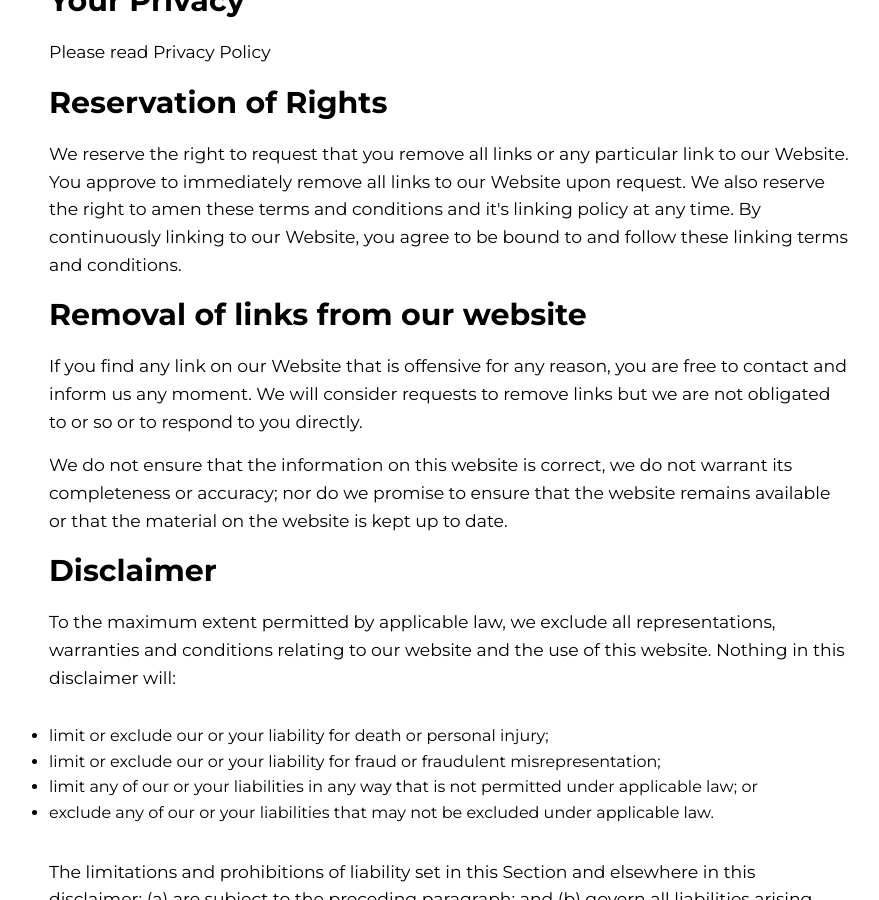
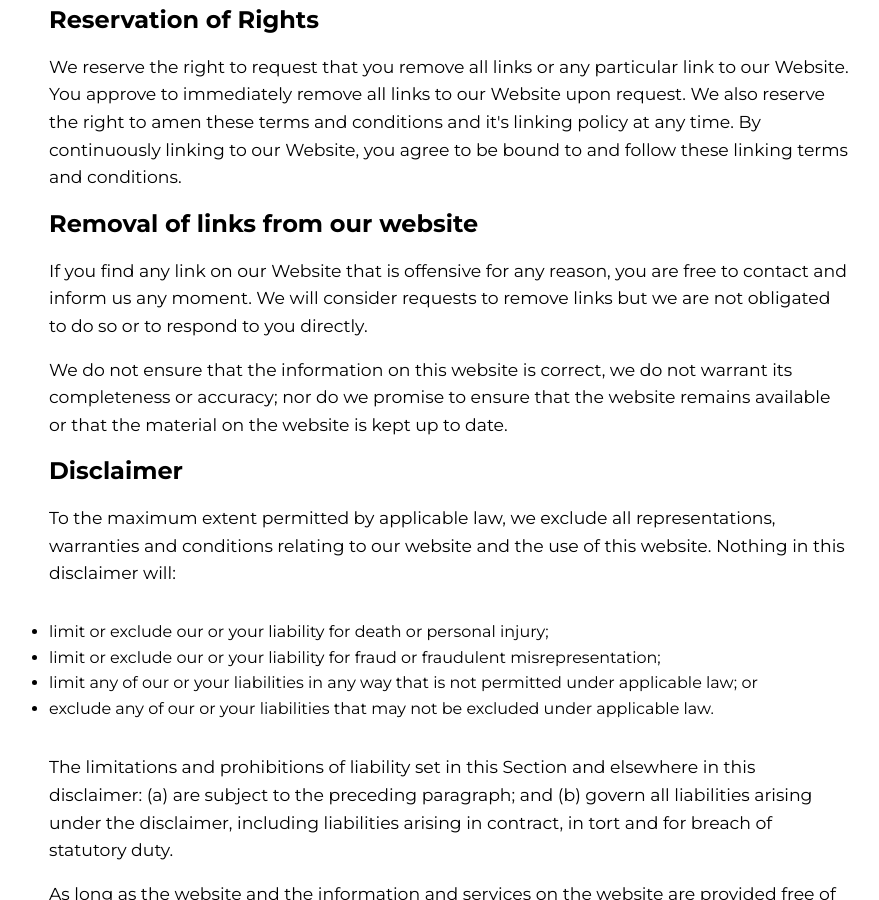
Before and after one commit to GG1982/vina-da-uva, a Jekyll site: the page built from pages/terms-conditions.html, in a window 1280 px wide and 900 px high, scrolled down 3924 px. Shown: the whole window, without its empty margins (191-1070 px from the left). Built offline with Jekyll 4.4.1, drawn with Linux system fonts in a browser that asks for light colours; some of the changed text lies outside the part shown.

```diff
--- a/pages/privacy-cookie-policy.html
+++ b/pages/privacy-cookie-policy.html
@@ -29,8 +29,7 @@
     <p>You can prevent cookies by adjusting the settings on your browser (see your browser Help for how to do this). Be
         aware that disabling cookies will affect the functionality of this and many other websites that you visit. Disabling
         cookies will usually result in also disabling certain functionality and features of this site. Therefore it is
-        recommended that you do not disable cookies. This Cookies Policy was created with the help of the <a
-            href="https://www.cookiepolicygenerator.com/cookie-policy-generator/">Cookies Policy Generator</a>.</p>
+        recommended that you do not disable cookies.</p>
     <p><strong>The Cookies We Set</strong></p>
 
     <ul>
--- a/pages/terms-conditions.html
+++ b/pages/terms-conditions.html
@@ -26,7 +26,7 @@
         the singular, plural, capitalization and/or he/she or they, are taken as interchangeable and therefore as referring
         to same.</p>
 
-    <h3 class="font-1"><strong>Cookies</strong></h3>
+    <h3 class="font-0"><strong>Cookies</strong></h3>
 
     <p>We employ the use of cookies. By accessing Uva d'Italia, you agreed to use cookies in agreement with the Vino Da
         Uva's Privacy Policy. </p>
@@ -35,7 +35,7 @@
         website to enable the functionality of certain areas to make it easier for people visiting our website. Some of our
         affiliate/advertising partners may also use cookies.</p>
 
-    <h3 class="font-1"><strong>License</strong></h3>
+    <h3 class="font-0"><strong>License</strong></h3>
 
     <p>Unless otherwise stated, Vino Da Uva and/or its licensors own the intellectual property rights for all material on
         Uva d'Italia. All intellectual property rights are reserved. You may access this from Uva d'Italia for your own
@@ -77,7 +76,7 @@
     <p>You hereby grant Vino Da Uva a non-exclusive license to use, reproduce, edit and authorize others to use, reproduce
         and edit any of your Comments in any and all forms, formats or media.</p>
 
-    <h3 class="font-1 class=font-1"><strong>Hyperlinking to our Content</strong></h3>
+    <h3 class="font-0 class=font-0"><strong>Hyperlinking to our Content</strong></h3>
 
     <p>The following organizations may link to our Website without prior written approval:</p>
 
@@ -132,40 +131,40 @@
 
     <p>No use of Vino Da Uva's logo or other artwork will be allowed for linking absent a trademark license agreement.</p>
 
-    <h3 class=font-1><strong>iFrames</strong></h3>
+    <h3 class=font-0><strong>iFrames</strong></h3>
 
     <p>Without prior approval and written permission, you may not create frames around our Webpages that alter in any way
         the visual presentation or appearance of our Website.</p>
 
-    <h3 class="font-1"><strong>Content Liability</strong></h3>
+    <h3 class="font-0"><strong>Content Liability</strong></h3>
 
     <p>We shall not be hold responsible for any content that appears on your Website. You agree to protect and defend us
         against all claims that is rising on your Website. No link(s) should appear on any Website that may be interpreted
         as libelous, obscene or criminal, or which infringes, otherwise violates, or advocates the infringement or other
         violation of, any third party rights.</p>
 
-    <h3 class=font-1><strong>Your Privacy</strong></h3>
+    <h3 class=font-0><strong>Your Privacy</strong></h3>
 
     <p>Please read Privacy Policy</p>
 
-    <h3 class=font-1><strong>Reservation of Rights</strong></h3>
+    <h3 class=font-0><strong>Reservation of Rights</strong></h3>
 
     <p>We reserve the right to request that you remove all links or any particular link to our Website. You approve to
         immediately remove all links to our Website upon request. We also reserve the right to amen these terms and
         conditions and it's linking policy at any time. By continuously linking to our Website, you agree to be bound to and
         follow these linking terms and conditions.</p>
 
-    <h3 class="font-1"><strong>Removal of links from our website</strong></h3>
+    <h3 class="font-0"><strong>Removal of links from our website</strong></h3>
 
     <p>If you find any link on our Website that is offensive for any reason, you are free to contact and inform us any
-        moment. We will consider requests to remove links but we are not obligated to or so or to respond to you directly.
+        moment. We will consider requests to remove links but we are not obligated to do so or to respond to you directly.
     </p>
 
     <p>We do not ensure that the information on this website is correct, we do not warrant its completeness or accuracy; nor
         do we promise to ensure that the website remains available or that the material on the website is kept up to date.
     </p>
 
-    <h3 class="font-1"><strong>Disclaimer</strong></h3>
+    <h3 class="font-0"><strong>Disclaimer</strong></h3>
 
     <p>To the maximum extent permitted by applicable law, we exclude all representations, warranties and conditions relating
         to our website and the use of this website. Nothing in this disclaimer will:</p>
```
Also changed, not shown: other parts of pages/terms-conditions.html (+1 -2 lines), pages/disclaimer.html (+4 -5 lines).
